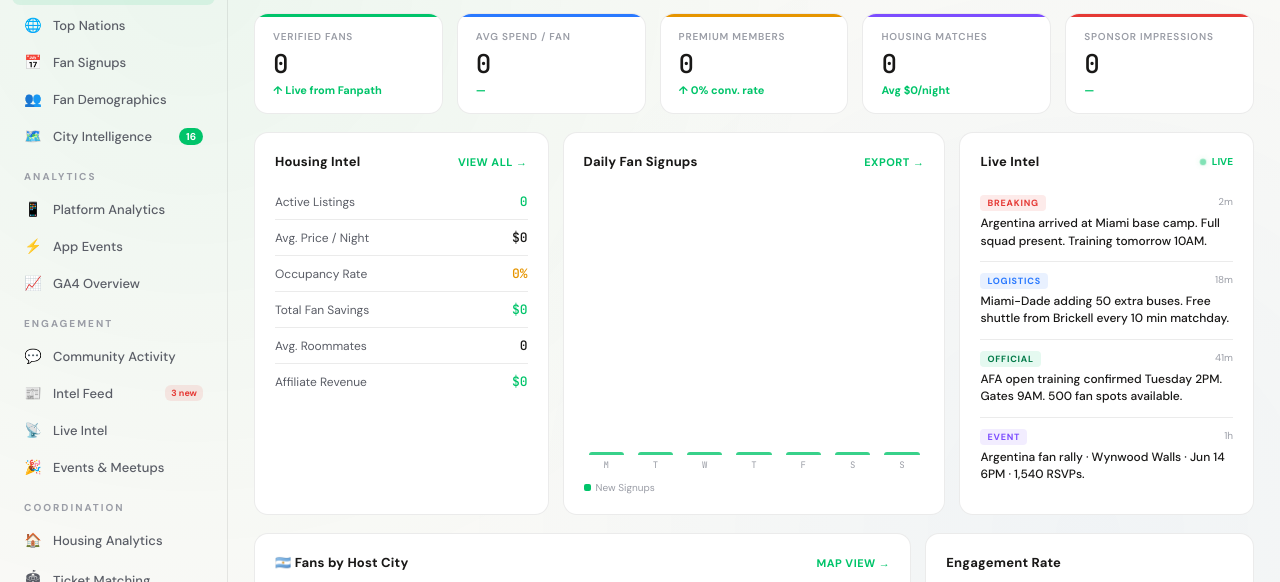
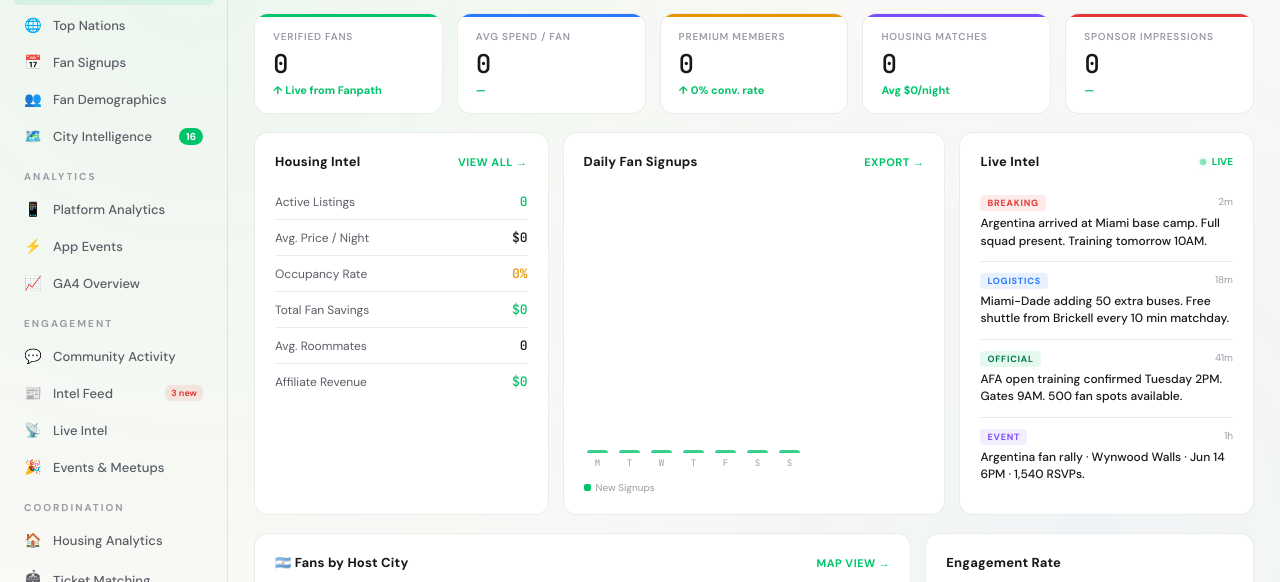
Before and after one commit to sudo-stackoverflow/fanpath-federation, a website: page static/federation.html in a window 1280 px wide. Shown: the part 147-729 px from the top of the page. Drawn offline with nearby package versions, Linux system fonts and the light colour scheme.

Commit message:
fix(charts): horizontal scroll for bar charts — fixed bar width, scroll to latest

```diff
--- a/src/routes/dashboard.ts
+++ b/src/routes/dashboard.ts
@@ -685,6 +685,8 @@ router.get("/", requireKey, (req, res) => {
           col.appendChild(lbl);
           barsEl.appendChild(col);
         });
+        // Scroll to the right so most recent bar is always visible
+        barsEl.scrollLeft = barsEl.scrollWidth;
       }
       // Update window label in signup chart legend
       var winLblEl = document.getElementById('fp-chart-window-lbl');
@@ -926,6 +928,9 @@ router.get("/", requireKey, (req, res) => {
       } else {
         document.querySelector('footer').parentNode.insertBefore(insBlock, document.querySelector('footer'));
       }
+      // Scroll DAU bars to the right so most recent bar is visible
+      var dauBars = insBlock.querySelector('.bars');
+      if (dauBars) dauBars.scrollLeft = dauBars.scrollWidth;
     }
 
     // GA4 custom events block
--- a/static/federation.html
+++ b/static/federation.html
@@ -513,18 +513,24 @@
       align-items: flex-end;   /* all bars share one bottom baseline */
       gap: 4px;
       height: 160px;
-      overflow: visible;       /* peak label can overflow upward */
+      overflow-x: auto;        /* scroll when many bars (30d / all) */
+      overflow-y: visible;     /* peak labels can overflow upward */
       padding-top: 0;
-    }
+      padding-bottom: 2px;
+      scrollbar-width: thin;
+      scrollbar-color: rgba(0,0,0,0.12) transparent;
+    }
+    .bars::-webkit-scrollbar { height: 4px; }
+    .bars::-webkit-scrollbar-track { background: transparent; }
+    .bars::-webkit-scrollbar-thumb { background: rgba(0,0,0,0.12); border-radius: 2px; }
 
     .bar-col {
-      flex: 1;
+      flex: 0 0 auto;          /* fixed width — never squish */
+      min-width: 28px;
       display: flex;
       flex-direction: column;
       align-items: center;
       gap: 4px;
-      /* NO height:100% — cols size to their bar+label content */
-      /* align-items:flex-end on parent anchors them to the baseline */
       position: relative;
     }
 
```
